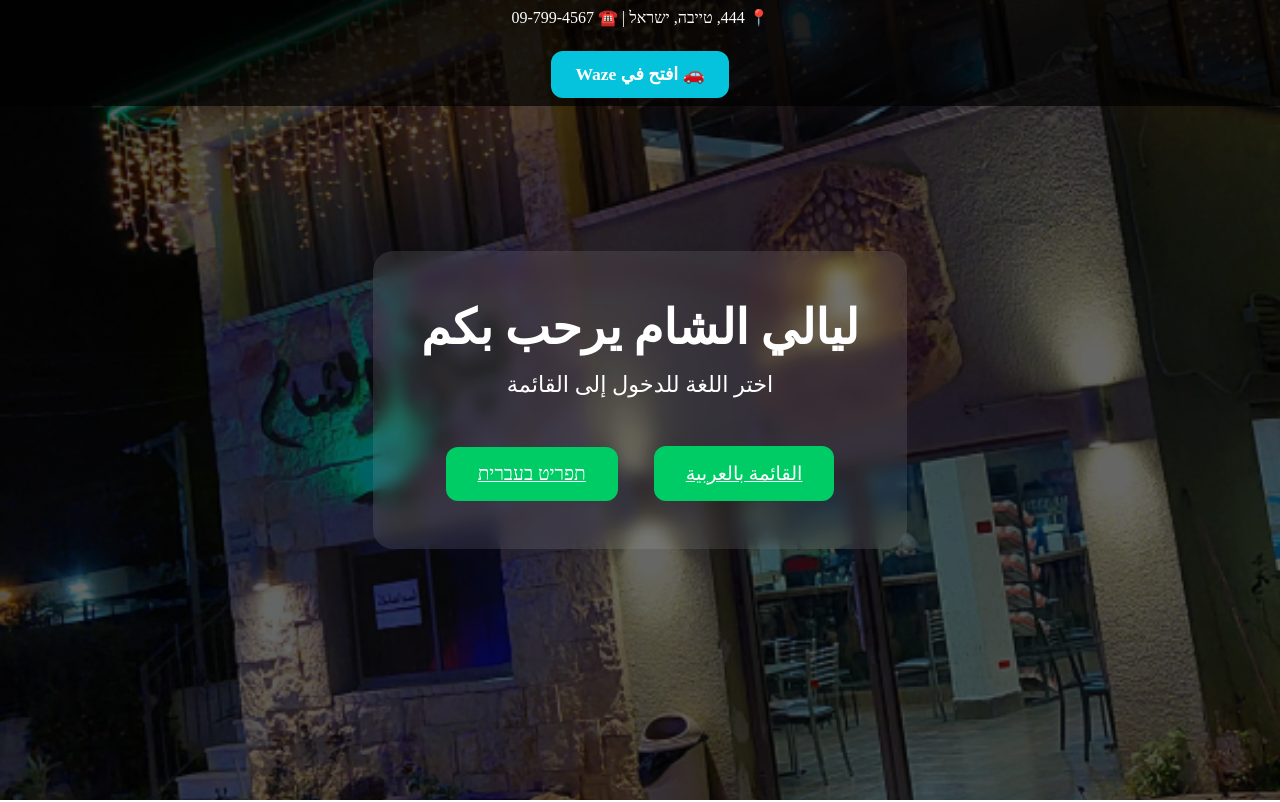
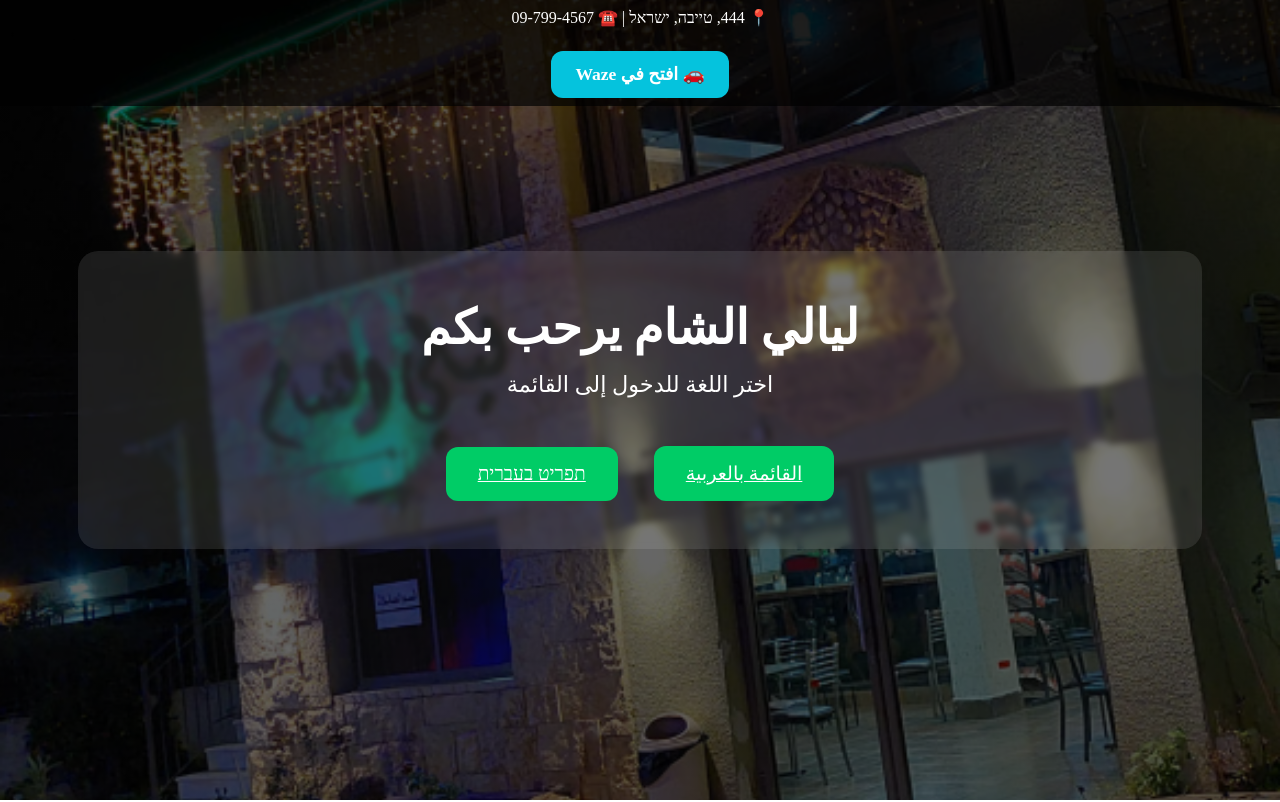
Before and after one commit to ReactRay/Layale, a plain HTML site: page index.html in a window 1280 px wide. Shown: the top 802 px of the page. Drawn offline with Linux system fonts and the light colour scheme.

Commit message:
final touches

```diff
--- a/index.css
+++ b/index.css
@@ -14,13 +14,15 @@
     direction: rtl;
     color: white;
     text-align: center;
+    padding: 1rem;
 }
 
 .welcome-content {
     background-color: rgba(255, 255, 255, 0.1);
     padding: 3rem;
     border-radius: 20px;
-    backdrop-filter: blur(8px);
+    backdrop-filter: blur(3px);
+    width: 90%;
 }
 
 .welcome-content h1 {
```
